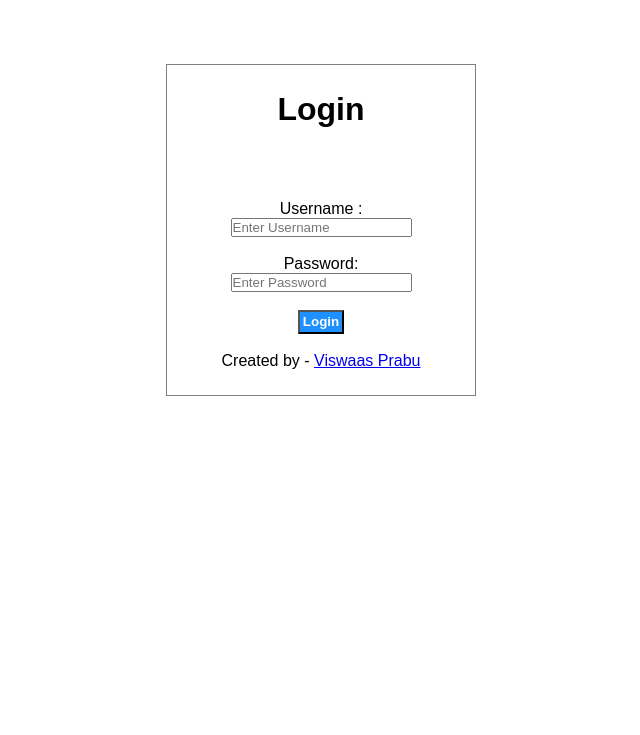
After one commit to ViswaasLP/DoorDash_Clone, a PHP site: page /DoorDash_Clone/admin/login.php in a window 1280 px wide. The commit adds this page. Shown: the top 735 px of the page, without its empty margins (319-959 px from the left). Run offline with PHP 8.4, Linux system fonts and the light colour scheme; some libraries are stand-ins or nearby versions.

Commit message:
Added Access Control

```diff
--- /dev/null
+++ b/admin/login.php
@@ -0,0 +1,64 @@
+<?php include('../config/constants.php')?>
+<html>
+<head>
+<title>Login - Food Court</title>
+<link rel="stylesheet" href="../css/admin.css">
+</head>
+<body>
+    <div class="login">
+    <h1 class="text-center">Login</h1><br><br>
+    <?php if(isset($_SESSION['login'])){
+        echo $_SESSION['login'];
+        unset($_SESSION['login']);
+    }
+    if(isset($_SESSION['no-login-page'])){
+        echo $_SESSION['no-login-page'];
+        unset($_SESSION['no-login-page']);
+    }
+
+    ?>
+    <br><br>
+    <!-- Login Form -->
+    <form action="" method="POST" class="text-center">
+        <label for="user">Username :</label>
+        <input type="text" name="user" id="user" placeholder="Enter Username"><br><br>
+        <label for="pass">Password: </label>
+        <input type="password" name="pass" id="pass" placeholder="Enter Password"><br><br>
+        <input type="submit" name="submit" value="Login" class="btn-primary"><br><br>
+    </form>
+    <p class="text-center">Created by - <a href="www.viswaasprabu.com">Viswaas Prabu</a></p>
+    </div>
+</body>
+</html>
+
+<?php
+// Check if button is pressed
+if(isset($_POST['submit'])){
+    //Process the form and check login credentials
+    //Get the data from login
+    $user = $_POST['user'];
+    $pass = md5($_POST['pass']);
+
+    //Query to check if the user exists or not
+    $sql = "SELECT * FROM tbl_admin WHERE username='$user' AND password='$pass'";
+
+    //Execute the Query
+    $res = mysqli_query($conn,$sql);
+
+    //Count rows to check whether user exists or not
+    $count = mysqli_num_rows($res);
+
+    if($count==1){
+        // User exists and Login success
+        $_SESSION['login'] = "<div class='success'>Login Successful.</div>";
+        $_SESSION['user'] = $user;
+        //Redirect to homepage/Dashboard
+        header('location:'.URL.'admin/');
+    }else{
+        // User not available
+        $_SESSION['login'] = "<div class='error text-center'>Username/Password did not match.</div>";
+
+    }
+
+}
+?>
--- /dev/null
+++ b/admin/partials/login-check.php
@@ -0,0 +1,6 @@
+<?php
+    if(!isset($_SESSION['user'])){
+        $_SESSION['no-login-page'] = "<div class='error text-center'>Please Re-Login</div>";
+        header('location:'.URL.'admin/login.php');
+    }
+?>
--- a/admin/update-password.php
+++ b/admin/update-password.php
@@ -60,7 +60,7 @@ if(isset($_POST['submit'])){
 
             $res2 = mysqli_query($conn,$sql2);
 
-            if(res2==TRUE){
+            if($res2==TRUE){
                 $_SESSION['change-pwd'] = "<div class='success'>Password is changed successfully.</div>";
                 header('location:'.URL.'admin/manage-admin.php');
             }else{
--- a/categories.html
+++ b/categories.html
@@ -173,7 +173,7 @@
     <!-- footer Section Starts Here -->
     <section class="footer">
         <div class="container text-center">
-            <p>All rights reserved. Designed By <a href="#">Vijay Thapa</a></p>
+            <p>All rights reserved. Designed By <a href="#">Viswaas Prabunathan</a></p>
         </div>
     </section>
     <!-- footer Section Ends Here -->
--- a/category-foods.html
+++ b/category-foods.html
@@ -192,7 +192,7 @@
     <!-- footer Section Starts Here -->
     <section class="footer">
         <div class="container text-center">
-            <p>All rights reserved. Designed By <a href="#">Vijay Thapa</a></p>
+            <p>All rights reserved. Designed By <a href="#">Viswaas Prabunathan</a></p>
         </div>
     </section>
     <!-- footer Section Ends Here -->
--- a/css/admin.css
+++ b/css/admin.css
@@ -131,3 +131,12 @@ table tr td{
     background-color: #ff4757;
     color: white;
 }
+
+/* CSS for Login */
+.login{
+    width: 20%;
+    border: 1px solid grey;
+    margin: 5% auto;
+    padding: 2%;
+
+}
--- a/food-search.html
+++ b/food-search.html
@@ -192,7 +192,7 @@
     <!-- footer Section Starts Here -->
     <section class="footer">
         <div class="container text-center">
-            <p>All rights reserved. Designed By <a href="#">Vijay Thapa</a></p>
+            <p>All rights reserved. Designed By <a href="#">Viswaas Prabunathan</a></p>
         </div>
     </section>
     <!-- footer Section Ends Here -->
--- a/foods.html
+++ b/foods.html
@@ -195,7 +195,7 @@
     <!-- footer Section Starts Here -->
     <section class="footer">
         <div class="container text-center">
-            <p>All rights reserved. Designed By <a href="#">Vijay Thapa</a></p>
+            <p>All rights reserved. Designed By <a href="#">Viswaas Prabunathan</a></p>
         </div>
     </section>
     <!-- footer Section Ends Here -->
--- a/index.html
+++ b/index.html
@@ -230,7 +230,7 @@
     <!-- footer Section Starts Here -->
     <section class="footer">
         <div class="container text-center">
-            <p>All rights reserved. Designed By <a href="#">Vijay Thapa</a></p>
+            <p>All rights reserved. Designed By <a href="#"> Viswaas Prabunathan</a></p>
         </div>
     </section>
     <!-- footer Section Ends Here -->
--- a/order.html
+++ b/order.html
@@ -70,13 +70,13 @@
                 <fieldset>
                     <legend>Delivery Details</legend>
                     <div class="order-label">Full Name</div>
-                    <input type="text" name="full-name" placeholder="E.g. Vijay Thapa" class="input-responsive" required>
+                    <input type="text" name="full-name" placeholder="E.g.  Viswaas Prabunathan" class="input-responsive" required>
 
                     <div class="order-label">Phone Number</div>
                     <input type="tel" name="contact" placeholder="E.g. 9843xxxxxx" class="input-responsive" required>
 
                     <div class="order-label">Email</div>
-                    <input type="email" name="email" placeholder="E.g. hi@vijaythapa.com" class="input-responsive" required>
+                    <input type="email" name="email" placeholder="E.g. abc@efg.com" class="input-responsive" required>
 
                     <div class="order-label">Address</div>
                     <textarea name="address" rows="10" placeholder="E.g. Street, City, Country" class="input-responsive" required></textarea>
@@ -111,7 +111,7 @@
     <!-- footer Section Starts Here -->
     <section class="footer">
         <div class="container text-center">
-            <p>All rights reserved. Designed By <a href="#">Vijay Thapa</a></p>
+            <p>All rights reserved. Designed By <a href="#">Viswaas Prabunathan</a></p>
         </div>
     </section>
     <!-- footer Section Ends Here -->
```
Also changed, not shown: admin/index.php (+8 -0 lines), admin/logout.php (added, +10 -0 lines), admin/partials/menu.php (+10 -1 lines).
